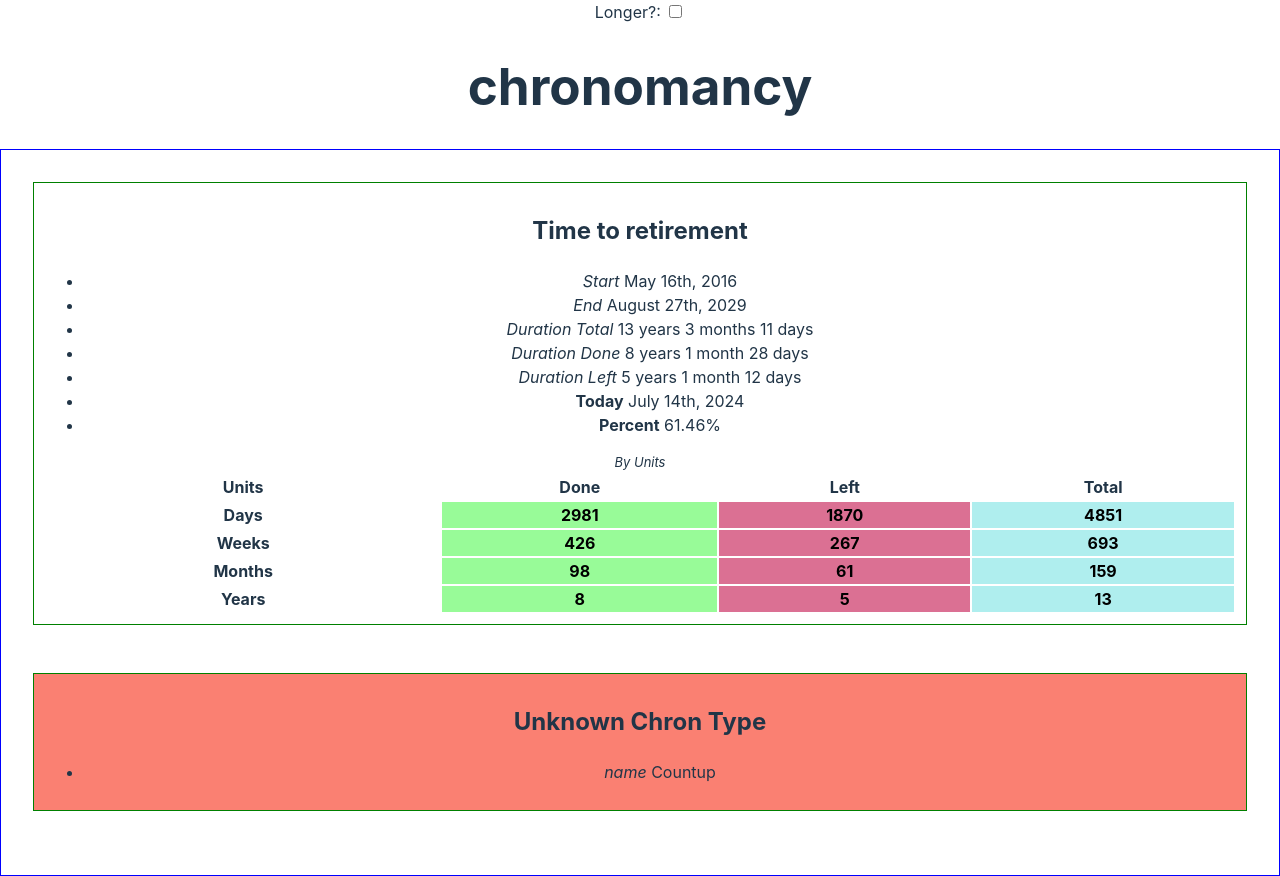
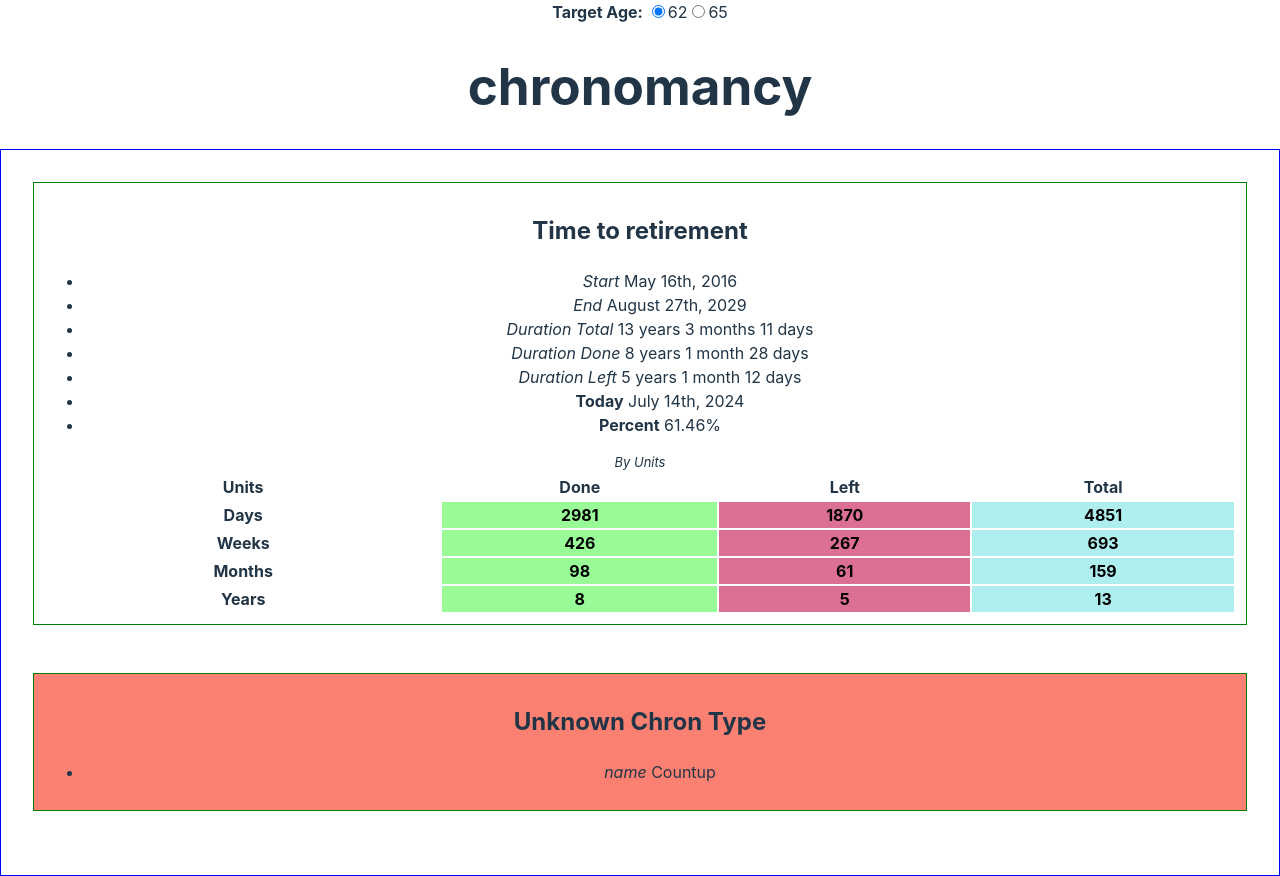
Before and after one commit to doctorwidget/chronos, a Vue app: page / in a window 1280 px wide. Built offline with nearby package versions, Linux system fonts and the light colour scheme.

Commit message:
radiobuttons instead of a checkbox

```diff
--- a/src/App.vue
+++ b/src/App.vue
@@ -1,7 +1,7 @@
 <script setup lang="ts">
 
 import type { Ref } from 'vue';
-import { computed, ref } from 'vue';
+import { computed } from 'vue';
 
 import type { Chron } from './data/chrontypes';
 import ChronViews from './components/ChronViews.vue';
@@ -9,19 +9,51 @@ import ChronViews from './components/ChronViews.vue';
 /** inline our custom styles */
 import './assets/chrons.css';
 
-const date13 = new Date('2029-08-27T12:00:00');
-const date16 = new Date('2032-08-27T12:00:00');
+/**
+ * *NEW* in Vue 3.4; the defineModel() macro
+ *
+ * Defines a Ref<any> with the name you chose.
+ *
+ * Works just like a Ref most of the time - access with foo.value in the <script> block,
+ * or as just plain {{foo}} in the template block.
+ *
+ * BUT you can pass it down to a child as their model,
+ * and the child component will do the right thing.
+ * This shaves off a few lines of code.
+ *
+ * It's a macro so you don't have to import it.
+ *
+ * The use case here is for something that is read-write,
+ * that you want to pass down to a child. That child is often
+ * a vanilla HTMLElement right here in this component.
+ *
+ * If there is no child component that needs to both read AND write,
+ * then you probably are not gaining anything by using v-model.
+ */
+ const targetAge = defineModel({
+    default: "62",
+});
 
-let chosenDate = ref(date13);
+const date2029 = new Date('2029-08-27T12:00:00');
+const date2032 = new Date('2032-08-27T12:00:00');
 
-let longer = ref(null) as Ref<HTMLInputElement | null>;
+// target date is read only, and computed based on targetAge
+const targetDate = computed(() => {
+    let age = targetAge.value;
+    if (age === "62"){
+        return date2029;
+    } else if (age === "65") {
+        return date2032;
+    }
+});
 
+// chrons is also computed, and varies based on targetAge
 const chrons: Ref<Array<Chron>> = computed(() => {
     const chronArray: Array<Chron> = [
         {
             name: 'SplitDuration',
             start: new Date('2016-05-16T12:00:00'),
-            end: chosenDate.value,
+            end: targetDate.value,
             title: 'Time to retirement'
         },
         {
@@ -32,31 +64,19 @@ const chrons: Ref<Array<Chron>> = computed(() => {
     return chronArray;
 });
 
-const updateDate = (evt:Event) => {
-    console.log('updating date!', evt);
-
-    const input = longer.value;
-    if (!input){
-        return;
-    }
-    if (input.checked){
-        chosenDate.value = date16;
-    } else {
-        chosenDate.value = date13;
-    }
-
-    console.log(`chosen date is now: `, chosenDate);
-};
 
 </script>
 
 <template>
     <div :class="$style.root">
         <div>
+            <strong>Target Age: </strong>
             <span>
-                <label>Longer?:
-                    <input ref="longer" @change="updateDate" type="checkbox" />
-                </label>
+                <input type="radio" id="a62" value="62" v-model.number="targetAge" />
+                <label for="a62">62</label>
+
+                <input type="radio" id="a65" value="65" v-model.number="targetAge" />
+                <label for="a65">65</label>
             </span>
         </div>
         <ChronViews :title="'chronomancy'" :chrons="chrons"></ChronViews>
```
